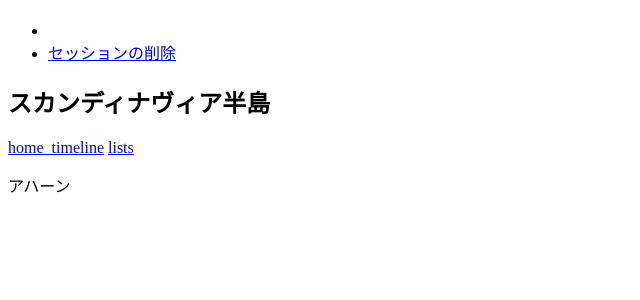
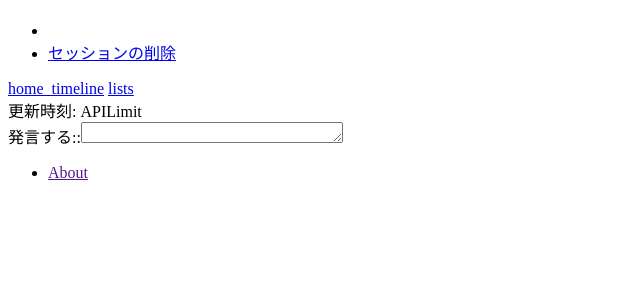
Before and after one commit to altnight/skz2_proj, a Django app: template templates/skz2.html in a window 1280 px wide. Shown: the part 67-367 px from the top of the page, without its empty margins (0-640 px from the left). Run offline with Django 3.2, Linux system fonts and the light colour scheme; the template is opened without the code that fills it, so the values that code supplies are empty.

Commit message:
発言欄を大きくしたりしてもしかたなかったんや！

```diff
--- a/static/css/base.css
+++ b/static/css/base.css
@@ -7,8 +7,9 @@
   height: 18px;
 }
 #header {
-  border-radius: 5px;
-  -moz-border-radius: 5px;
-  -o-border-radius: 5px;
-  -webkit-border-radius: 5px;
+  width: auto;
+  height: auto;
+  /*#MixinBorderRadius(5px);*/
+
+  white-space: nowrap;
 }
--- a/static/css/base.less
+++ b/static/css/base.less
@@ -16,5 +16,8 @@
 }
 
 #header{
-  #MixinBorderRadius(5px);
+  width: auto;
+  height: auto;
+  /*#MixinBorderRadius(5px);*/
+  white-space: nowrap;
 }
--- a/static/js/base.js
+++ b/static/js/base.js
@@ -1,11 +1,15 @@
 
 $(document).ready(function() {
-  return $.ajax({
-    type: "GET",
-    url: "http://192.168.56.101:8000/get_home_timeline",
-    dataType: "json",
-    success: function(arg) {
-      return console.log(arg);
-    }
+  $('#status').on('focus', function() {
+    this.style.rows = 8;
+    this.style.cols = 80;
+    this.style.width = "400px";
+    return this.style.height = "80px";
+  });
+  return $('#status').on('blur', function() {
+    this.style.rows = 1;
+    this.style.cols = 30;
+    this.style.width = "227px";
+    return this.style.height = "13px";
   });
 });
--- a/templates/base.html
+++ b/templates/base.html
@@ -5,7 +5,7 @@
 	<meta charset="UTF-8">
   <link rel="stylesheet" href="{{ STATIC_URL }}css/base.css" />
   <script type="text/javascript" src="{{ STATIC_URL }}js/jquery-1.7.1.min.js"></script>
-  <!--<script type="text/javascript" src="{{ STATIC_URL }}js/base.js"></script>-->
+  <script type="text/javascript" src="{{ STATIC_URL }}js/base.js"></script>
 </head>
 <body>
 <div id="all">
@@ -24,7 +24,9 @@
     </div>
   {% block hooter%}
   <div id='footer'>
-    アハーン
+    <ul>
+    	<li><a href="">About</a></li>
+    </ul>
   </div>
   {% endblock %}
 </div>
--- a/templates/skz2.html
+++ b/templates/skz2.html
@@ -2,36 +2,37 @@
 {% load cust_filter %}
 {% block title %}スカンディナヴィア半島2{% endblock %}
 {% block content %}
-  <h2>スカンディナヴィア半島</h2>
   <a href="{% url get_home_timeline %}">home_timeline</a>
   <a href="{% url get_lists%}">lists</a>
-  <ul>
-  {% for obj in tweets %}
-  	<li>
-     {% if obj.screen_name == obj.name %}
-       <img src="{{ obj.user_image_url }}" alt="{{ obj.screen_name }}" class='user_icon' />
-       <a href="http://twitter.com/#!/{{ obj.screen_name }}">{{ obj.screen_name }}</a>
-       {% autoescape off %}
-       :{{ obj.text|urlize|user_mention|hashtag }}
-       {% endautoescape %}
-     {% endif %}
-     {% if obj.screen_name != obj.name %}
-       <img src="{{ obj.user_image_url }}" alt="{{ obj.screen_name }}" class='user_icon' />
-       <a href="http://twitter.com/#!/{{ obj.screen_name }}">{{ obj.screen_name }}({{ obj.name }})</a>
-       {% autoescape off %}
-       :{{ obj.text|urlize|user_mention|hashtag }}
-       {% endautoescape %}
-     {% endif %}
-     <a href="http://twitter.com/#!/{{ obj.screen_name }}/status/{{ obj.status_id }}">{{ obj.created_at }}</a>
-     from:<a href="{{ obj.source_url }}">{{ obj.source }}</a>
-     {% if obj.old_tweet_screen_name %}
-       <img src="{{ obj.old_tweet_user_image_url }}" alt="{{ obj.old_tweet_screen_name }}" class="retweeted" />
-       by:<a href="http://twitter.com/#!/{{ obj.old_tweet_screen_name }}">{{ obj.old_tweet_screen_name }}</a> count::{{ obj.retweeted_count|add:"1" }}
-     {% endif %}
-    </li>
-  {% endfor %}
-  {% for list in lists %}
-  <span>{{ list.full_name }}</span>
-  {% endfor %}
-  </ul>
+
+<div id="header">
+  更新時刻: <span id="current_date"></span>
+  APILimit<span id="api_limit"> </span>
+  <form action="" method="POST">
+    発言する::<textarea id="status" name="status" rows="1" cols="30"></textarea>
+    {% csrf_token %}
+  </form>
+</div>
+<div id="column_box">
+  <div id="column1" class="column"></div>
+  <div id="column2" class="column"></div>
+  <div id="column3" class="column"></div>
+  <div id="column4" class="column"></div>
+  <div id="column5" class="column"></div>
+  <div id="column6" class="column"></div>
+  <div id="column7" class="column"></div>
+  <div id="column8" class="column"></div>
+  <div id="column9" class="column"></div>
+  <div id="column10" class="column"></div>
+  <div id="column11" class="column"></div>
+  <div id="column12" class="column"></div>
+  <div id="column13" class="column"></div>
+  <div id="column14" class="column"></div>
+  <div id="column15" class="column"></div>
+  <div id="column16" class="column"></div>
+  <div id="column17" class="column"></div>
+  <div id="column18" class="column"></div>
+  <div id="column19" class="column"></div>
+  <div id="column20" class="column"></div>
+</div>
 {% endblock %}
```
Also changed, not shown: 1 other file.
